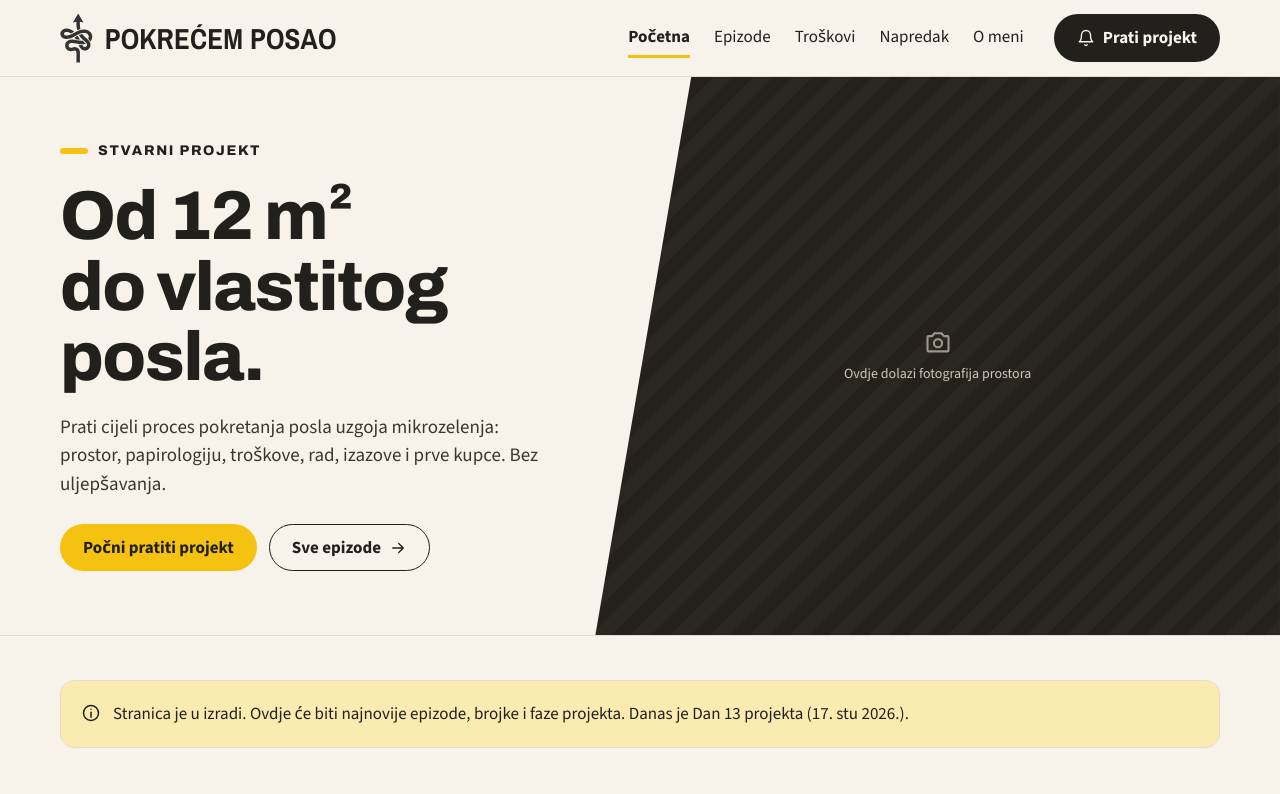
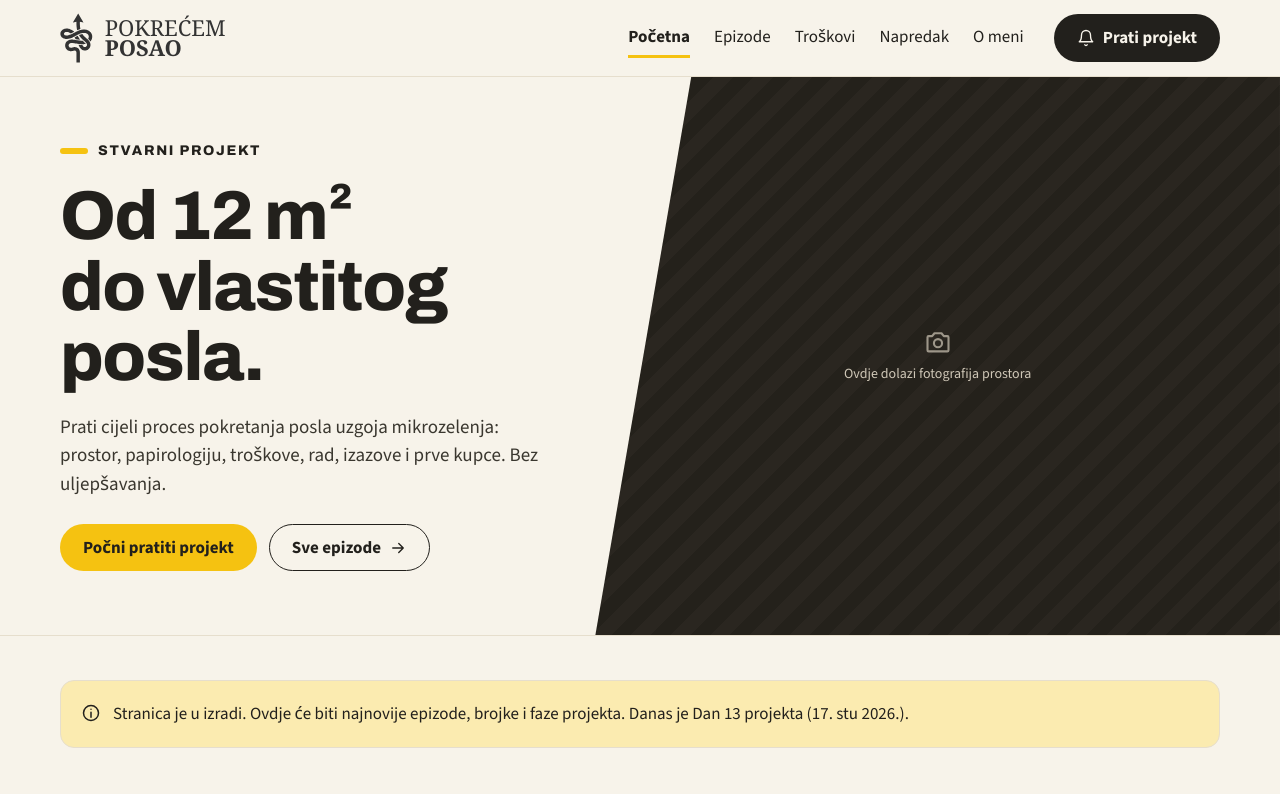
Before and after one commit to pokrecemposao/pokrecem-posao, an Astro site: page / in a window 1280 px wide. Shown: the top 794 px of the page. Built offline with nearby package versions, Linux system fonts and the light colour scheme; Astro itself is replaced by a stand-in of ours; a web font is replaced by a local one.

Commit message:
Zaglavlje: natpis prema LOGO_text.svg
Dva retka (POKREĆEM obično, POSAO podebljano) u fontu Rhodium Libre,
umjesto jednog retka. Uži natpis više se ne preklapa sa zvonom na
mobitelu. Slogan se prikazuje samo na širokim ekranima.

Co-Authored-By: Claude Opus 5.5 <noreply@anthropic.com>
Claude-Session: https://claude.ai/code/session_01AWyWMU3HFTUexaWfvE8yKE

```diff
--- a/package.json
+++ b/package.json
@@ -16,7 +16,7 @@
   },
   "dependencies": {
     "@fontsource/archivo": "^5.2.5",
-    "@fontsource/archivo-narrow": "^5.2.5",
+    "@fontsource/rhodium-libre": "^5.2.5",
     "@fontsource/source-sans-3": "^5.2.5",
     "@tailwindcss/vite": "^4.1.4",
     "astro": "^5.7.0",
--- a/src/components/Header.astro
+++ b/src/components/Header.astro
@@ -10,17 +10,17 @@ const { current } = Astro.props;
 ---
 <header class="sticky top-0 z-20 border-b border-line bg-cream/95 backdrop-blur">
   <div class="wrap flex h-[68px] items-center gap-4 desk:h-[76px] desk:gap-6">
-    <a href="/" class="flex min-w-0 items-center gap-3 no-underline" aria-label={`${SITE.title}, početna`}>
+    <a href="/" class="flex min-w-0 shrink-0 items-center gap-2.5 no-underline desk:gap-3" aria-label="Pokrećem posao, početna">
       <Logo class="h-11 w-auto shrink-0 text-mark desk:h-[50px]" />
-      <span class="flex min-w-0 flex-col gap-0.5 min-[1360px]:flex-row min-[1360px]:items-center min-[1360px]:gap-4">
-        <span class="font-wordmark whitespace-nowrap text-[25px] font-bold leading-none tracking-[0.005em] desk:text-[29px]">
-          {SITE.title}
-        </span>
-        <span
-          class="whitespace-nowrap text-[11.5px] uppercase tracking-[0.07em] text-muted desk:hidden min-[1360px]:block min-[1360px]:border-l-[1.5px] min-[1360px]:border-ink min-[1360px]:pl-4 min-[1360px]:text-[12.5px]"
-        >
-          {SITE.tagline}
-        </span>
+      <!-- Natpis prema LOGO_text.svg: dva retka, POKREĆEM obično, POSAO podebljano, Rhodium Libre -->
+      <span class="flex flex-col font-wordmark text-[19px] leading-[0.9] whitespace-nowrap text-mark desk:text-[22px]" aria-hidden="true">
+        <span class="font-normal">POKREĆEM</span>
+        <span class="font-bold">POSAO</span>
+      </span>
+      <span
+        class="hidden whitespace-nowrap border-l-[1.5px] border-ink pl-4 text-[12.5px] uppercase tracking-[0.07em] text-muted min-[1360px]:block"
+      >
+        {SITE.tagline}
       </span>
     </a>
 
--- a/src/layouts/BaseLayout.astro
+++ b/src/layouts/BaseLayout.astro
@@ -1,7 +1,7 @@
 ---
 import "@fontsource/archivo/700.css";
 import "@fontsource/archivo/800.css";
-import "@fontsource/archivo-narrow/700.css";
+import "@fontsource/rhodium-libre/400.css";
 import "@fontsource/source-sans-3/400.css";
 import "@fontsource/source-sans-3/600.css";
 import "@fontsource/source-sans-3/700.css";
--- a/src/styles/global.css
+++ b/src/styles/global.css
@@ -24,7 +24,7 @@
   --color-chart-5: #a39684;
   --color-chart-6: #7e8c6a;
 
-  --font-wordmark: "Archivo Narrow", "Arial Narrow", Arial, sans-serif;
+  --font-wordmark: "Rhodium Libre", Georgia, "Times New Roman", serif;
   --font-display: "Archivo", "Arial", sans-serif;
   --font-body: "Source Sans 3", "Segoe UI", Roboto, Helvetica, Arial, sans-serif;
 
```
